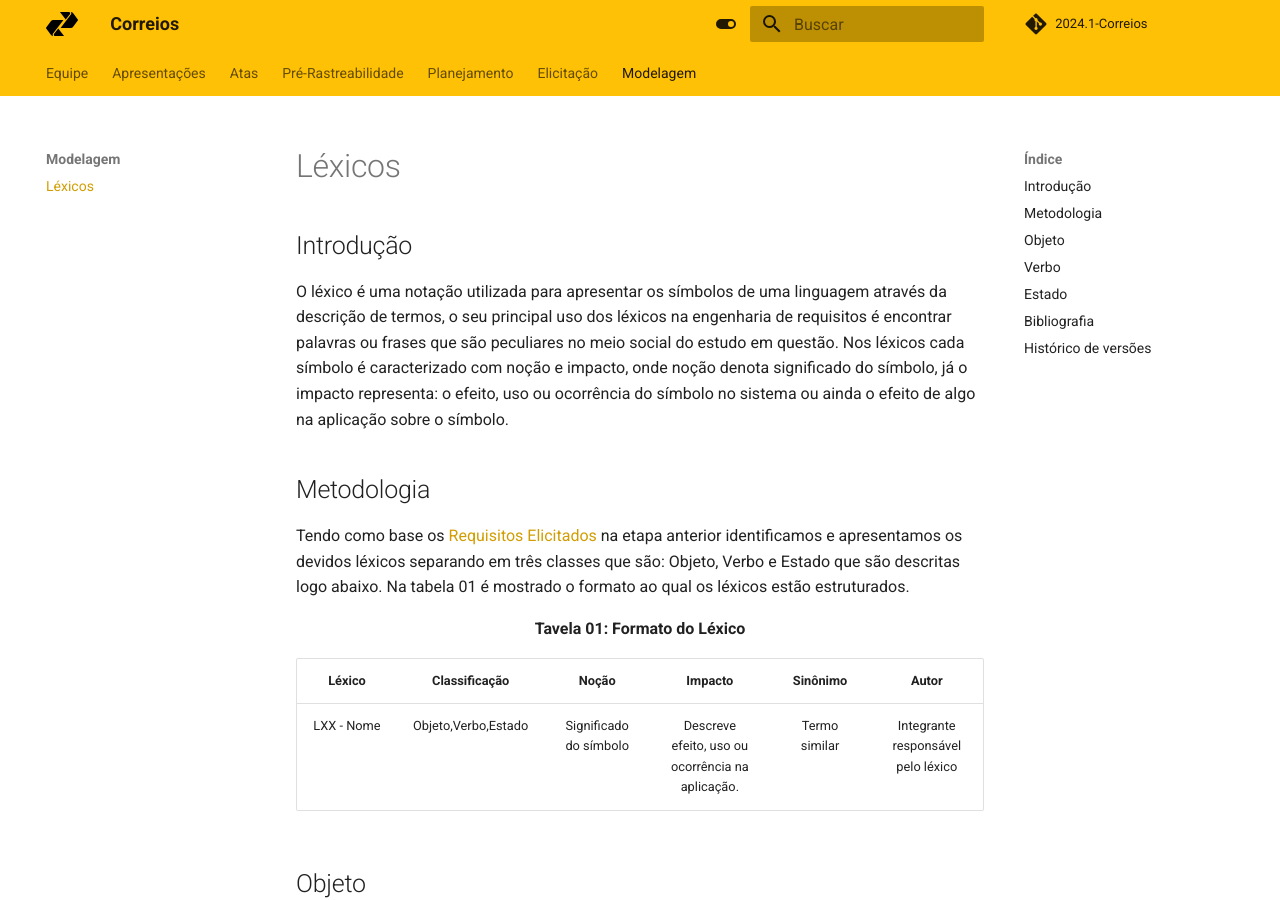
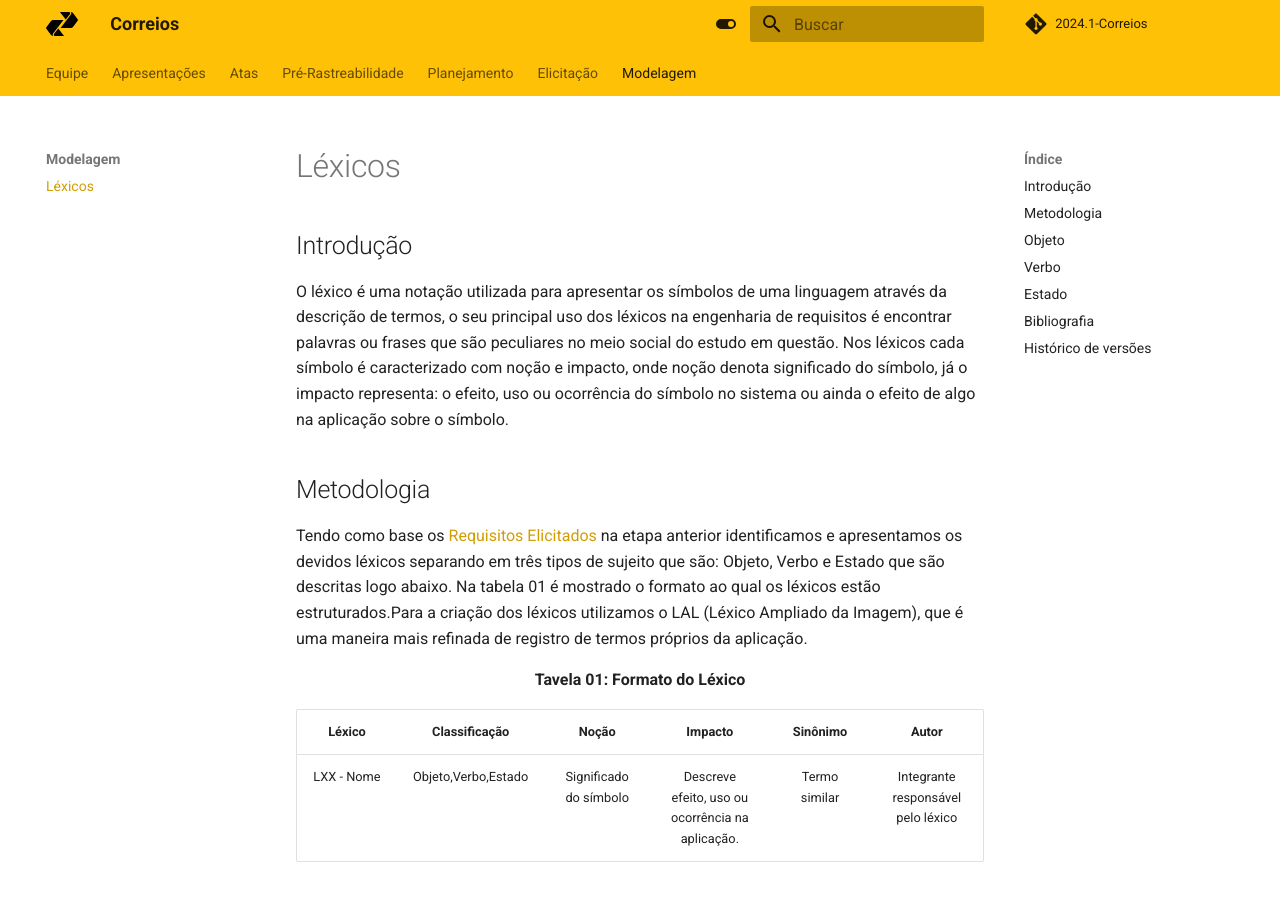
Before and after one commit to Requisitos-de-Software/2024.1-Serasa, an MkDocs documentation site: the page built from docs/Lexicos/lexicos.md, in a window 1280 px wide and 900 px high. Built offline with MkDocs 1.6.1 and Material for MkDocs 9.7.7, drawn with Linux system fonts in a browser that asks for light colours; comment, search, counter and statistics services are not loaded; some of the changed text lies outside the part shown.

Commit message:
adding bibliography

```diff
--- a/docs/Lexicos/lexicos.md
+++ b/docs/Lexicos/lexicos.md
@@ -4,7 +4,7 @@ O léxico é uma notação utilizada para apresentar os símbolos de uma linguag
 
 ## Metodologia
 
-Tendo como base os [Requisitos Elicitados](../elicitacao/requisitos_elicitados.md) na etapa anterior identificamos e apresentamos os devidos léxicos separando em três classes que são: Objeto, Verbo e Estado que são descritas logo abaixo. Na tabela 01 é mostrado o formato ao qual os léxicos estão estruturados.
+Tendo como base os [Requisitos Elicitados](../elicitacao/requisitos_elicitados.md) na etapa anterior identificamos e apresentamos os devidos léxicos separando em três tipos de sujeito que são: Objeto, Verbo e Estado que são descritas logo abaixo. Na tabela 01 é mostrado o formato ao qual os léxicos estão estruturados.Para a criação dos léxicos utilizamos o LAL (Léxico Ampliado da Imagem), que é uma maneira mais refinada de registro de termos próprios da aplicação.
 
 <font size="3"><p style="text-align: center">**Tavela 01: Formato do Léxico** </p></font>
 
@@ -52,7 +52,8 @@ Tendo como base os [Requisitos Elicitados](../elicitacao/requisitos_elicitados.m
 
 ## Bibliografia
 
-> 1.SERRANO, Milene. Requisitos – Aula 10. Apresentação de slides. Disponível em: [Requisitos Aula - 10](https://aprender3.unb.br/pluginfile.php/2845027/mod_resource/content/1/Aula%2010.pdf). Acesso em: 16/05/2024.
+> 1. SERRANO, Milene. Requisitos – Aula 10. Apresentação de slides. Disponível em: [Requisitos Aula - 10](https://aprender3.unb.br/pluginfile.php/2845027/mod_resource/content/1/Aula%2010.pdf). Acesso em: 16/05/2024.
+> 2. SAYÃO, Miriam, CARVALHO, Gustavo. Construção do léxico de aplicações. Information and Human Language Technology, 4th Workshop, Ribeirão Preto, 2006. Disponível em: http://www.nilc.icmc.usp.br/til/til2006/0030.pdf. Acesso em: 16/05/2024.
 
 ## Histórico de versões
 Versão |   Data  | Descrição | Autor(es) | Revisor(es)
```
